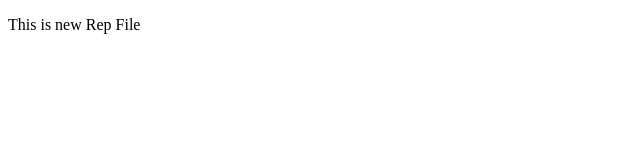
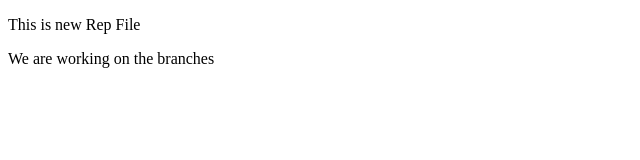
Before and after one commit to aqib-baloch/LocalRepo, a plain HTML site: page index.html in a window 1280 px wide. Shown: the whole page, without its empty margins (0-640 px from the left). Drawn offline with Linux system fonts and the light colour scheme.

Commit message:
Add the feature in frontend branch

```diff
--- a/index.html
+++ b/index.html
@@ -7,5 +7,6 @@
 </head>
 <body>
     <p>This is new Rep File</p>
+    <p>We are working on the branches</p>
 </body>
 </html>
```
